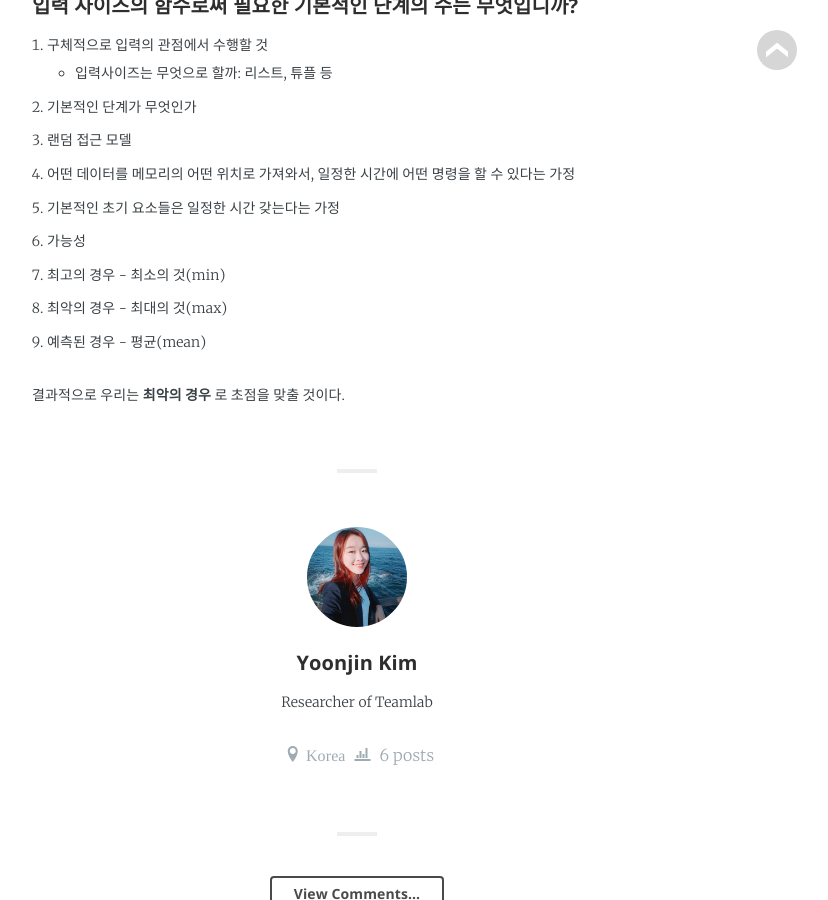
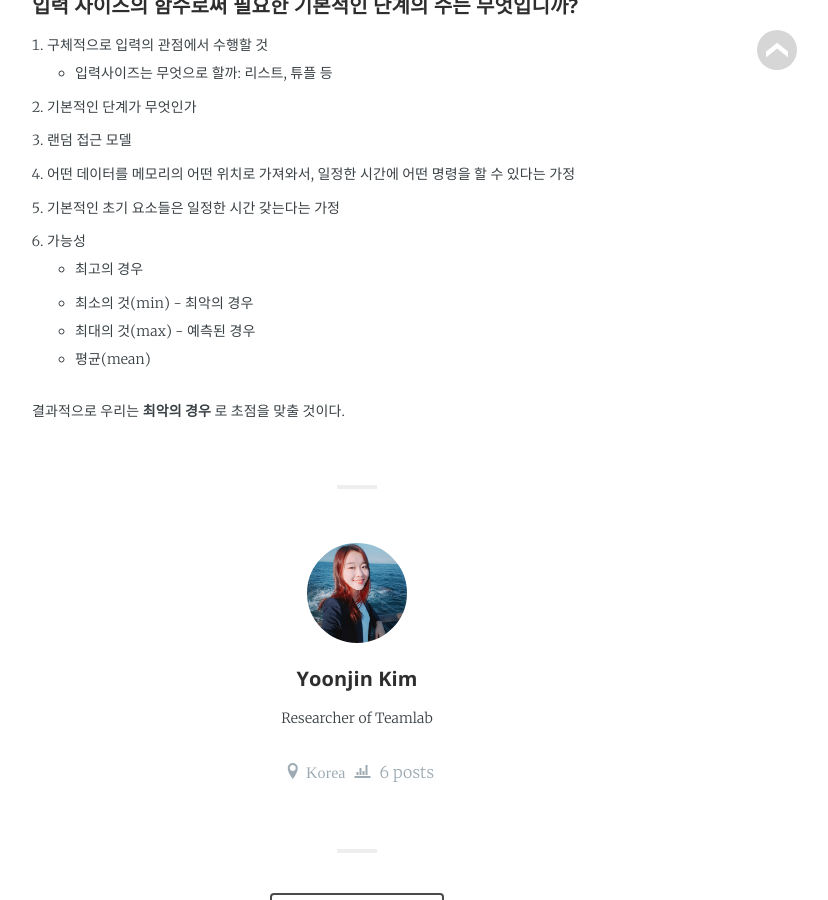
Before and after one commit to TeamLab/jekyllDecent, a Jekyll site: the page built from _posts/2018-04-13-리스트와 가변성,사전,의사코드,효율성소개.md, in a window 1280 px wide and 900 px high, scrolled down 3365 px. Shown: the whole window, without its empty margins (283-1111 px from the left). Built offline with Jekyll 4.4.1, drawn with Linux system fonts in a browser that asks for light colours; some web fonts are replaced; part of the change alters nothing that is shown.

Commit message:
CORRECT MIT lec.7

```diff
--- a/_posts/2018-04-13-리스트와 가변성,사전,의사코드,효율성소개.md
+++ b/_posts/2018-04-13-리스트와 가변성,사전,의사코드,효율성소개.md
@@ -113,11 +113,11 @@ e.g.1) 직각 삼각형의 빗변의 길이 계산
   1. 어떤 데이터를 메모리의 어떤 위치로 가져와서, 일정한 시간에 어떤 명령을 할 수 있다는 가정
   2. 기본적인 초기 요소들은 일정한 시간 갖는다는 가정
 4. 가능성
-  1. 최고의 경우
+  -  최고의 경우
     - 최소의 것(min)
-  2. 최악의 경우
+  -  최악의 경우
     - 최대의 것(max)
-  3. 예측된 경우
+  -  예측된 경우
     - 평균(mean)
 
 결과적으로 우리는 **최악의 경우** 로 초점을 맞출 것이다.
```
